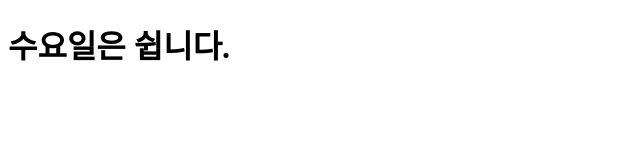
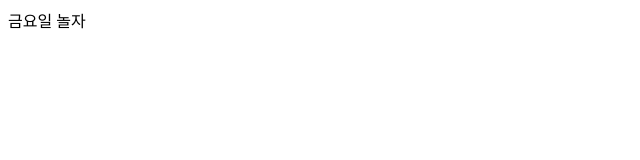
Before and after one commit to DGChoi3904/function-practice-2, a plain HTML site: page index.html in a window 1280 px wide. Shown: the whole page, without its empty margins (0-640 px from the left). Drawn offline with Linux system fonts and the light colour scheme.

Commit message:
배열을 생성 및 index를 이용하여 데이터 호출

```diff
--- a/index.html
+++ b/index.html
@@ -11,8 +11,9 @@
   <script>
     let root = document.getElementById("root");
     console.log(root);
-    let mainText = "<h1>수요일은 쉽니다.</h1>"
-    root.innerHTML = mainText;
+    let weekend = ["월요일 오늘", "수요일 쉼", "금요일 놀자"];
+
+    root.innerHTML = weekend[2]; //배열의 경우 index의 수만 변경하면 안의 값을 쉽게 가져올 수 있다.
   </script>
 </body>
 </html>
```
